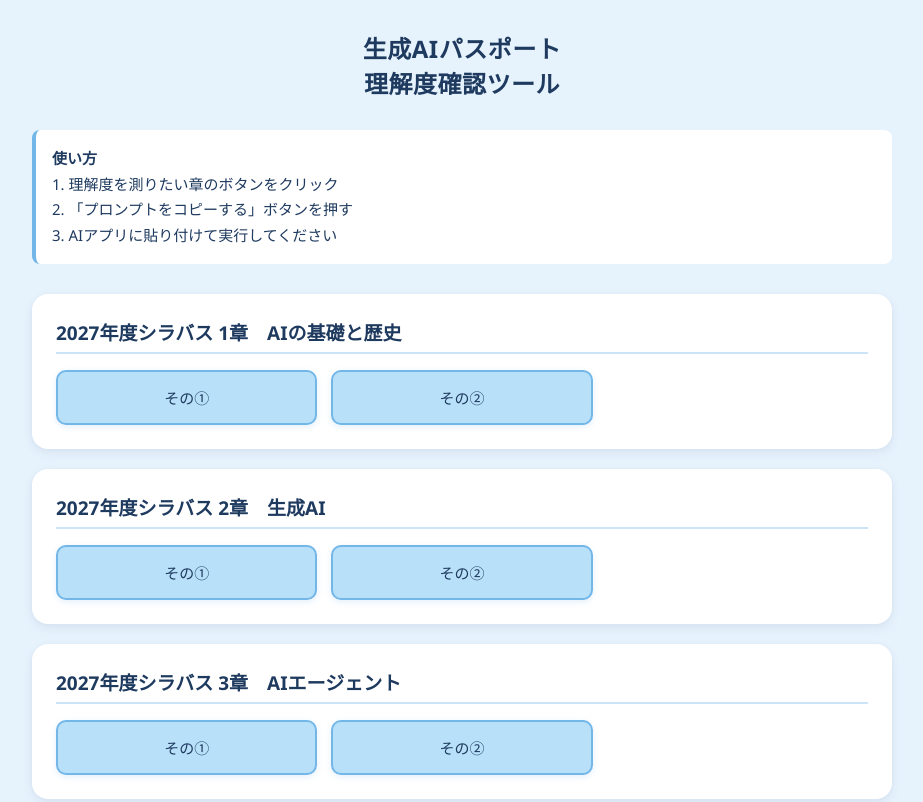
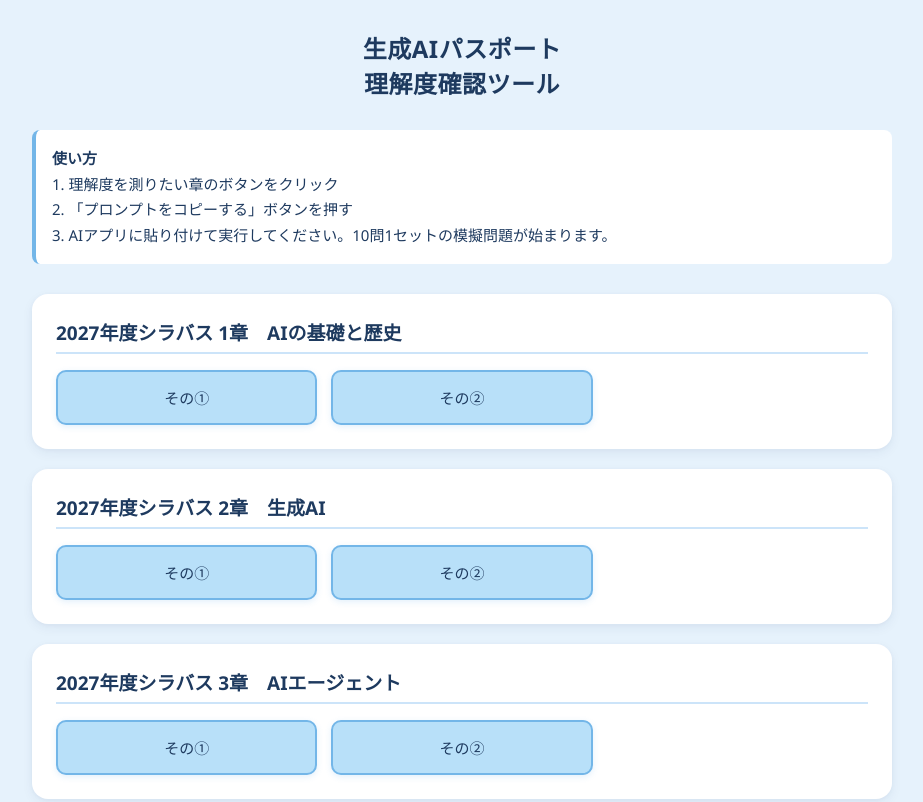
Before and after one commit to riveira0707/AI_PASSPORT_SSK, a plain HTML site: page index.html in a window 1280 px wide. Shown: the top 802 px of the page, without its empty margins (178-1101 px from the left). Drawn offline with Linux system fonts and the light colour scheme.

Commit message:
Add files via upload

```diff
--- a/index.html
+++ b/index.html
@@ -80,7 +80,7 @@
      <strong>使い方</strong><br>
     1. 理解度を測りたい章のボタンをクリック<br>
     2. 「プロンプトをコピーする」ボタンを押す<br>
-    3. AIアプリに貼り付けて実行してください
+    3. AIアプリに貼り付けて実行してください。10問1セットの模擬問題が始まります。
   </div>
 
 
```
